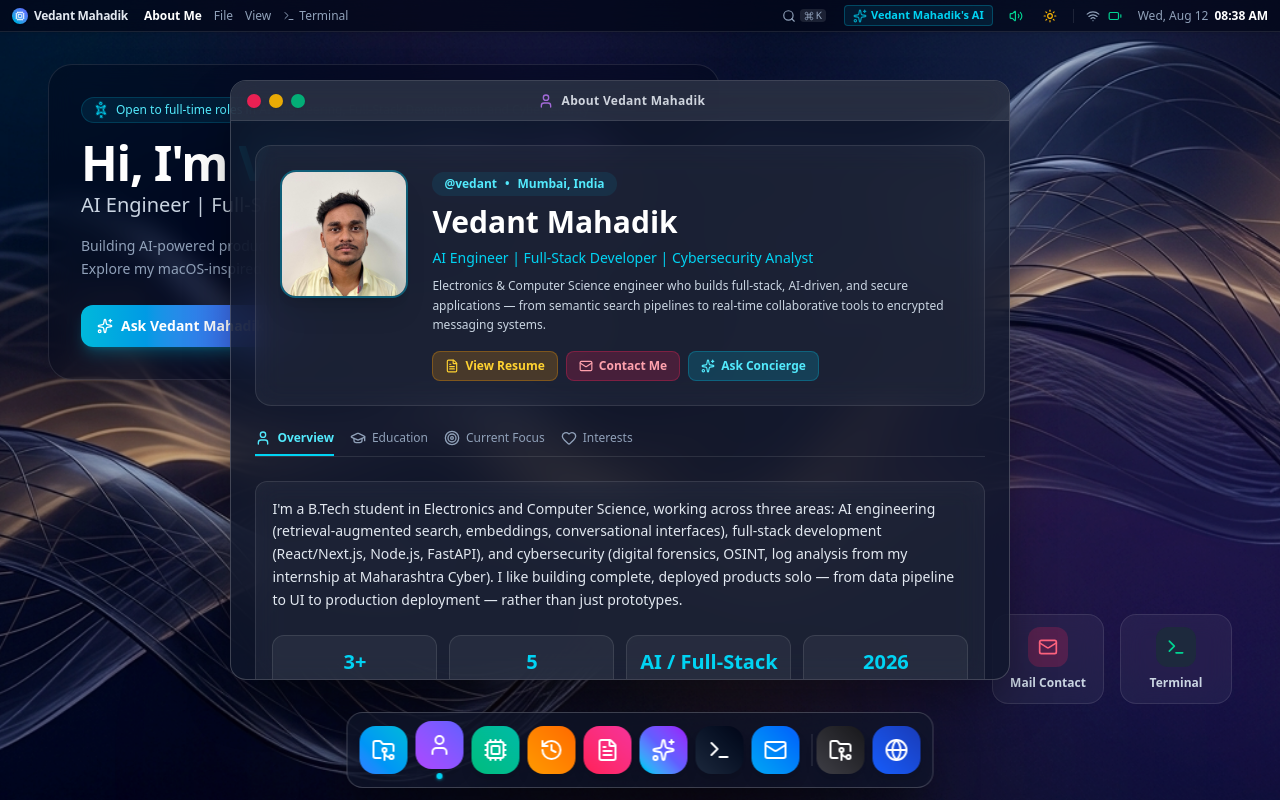
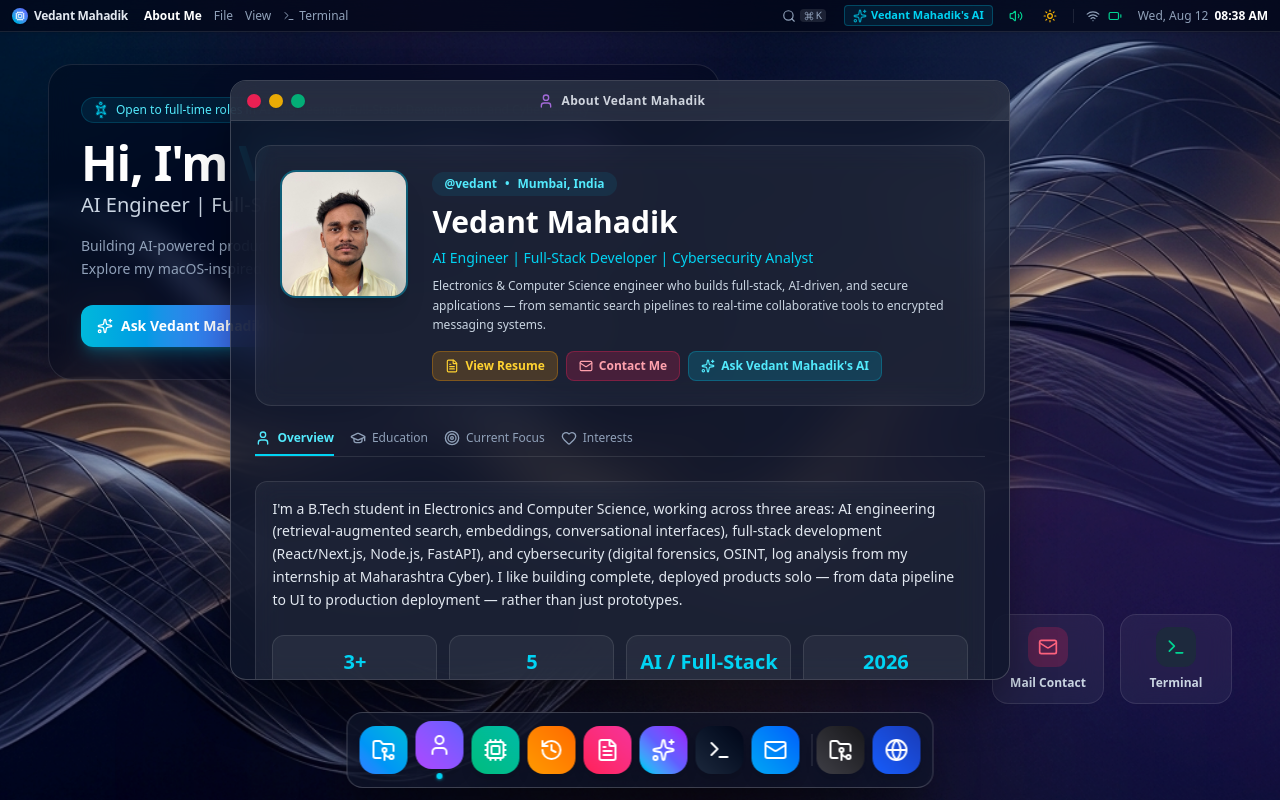
Before and after one commit to vedant2704/macos-ai-portfolio, a Next.js app: page / in a window 1280 px wide. Built offline with nearby package versions, Linux system fonts and the light colour scheme.

Commit message:
rename AI

```diff
--- a/src/components/apps/AboutApp.tsx
+++ b/src/components/apps/AboutApp.tsx
@@ -70,7 +70,7 @@ export const AboutApp: React.FC<AboutAppProps> = ({ onOpenApp, onToggleAI }) =>
               className="px-3 py-1.5 rounded-lg bg-cyan-500/20 hover:bg-cyan-500/30 text-cyan-300 text-xs font-semibold flex items-center space-x-1.5 border border-cyan-500/30 transition-colors"
             >
               <Sparkles className="w-3.5 h-3.5" />
-              <span>Ask Concierge</span>
+              <span>Ask {data.owner.name}&apos;s AI</span>
             </button>
           </div>
         </div>
```
